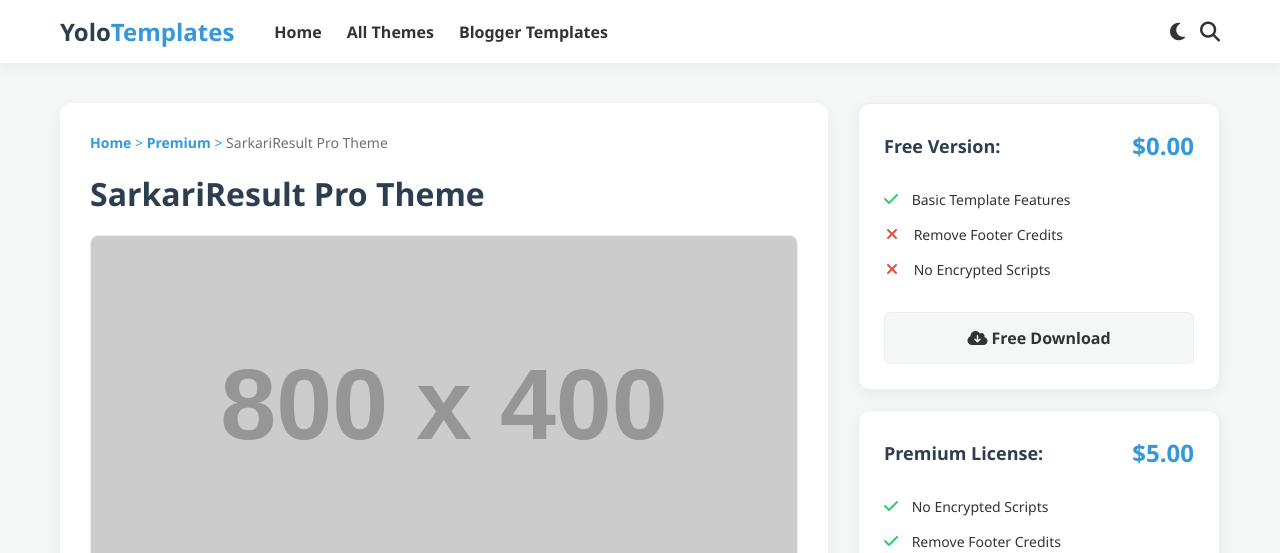
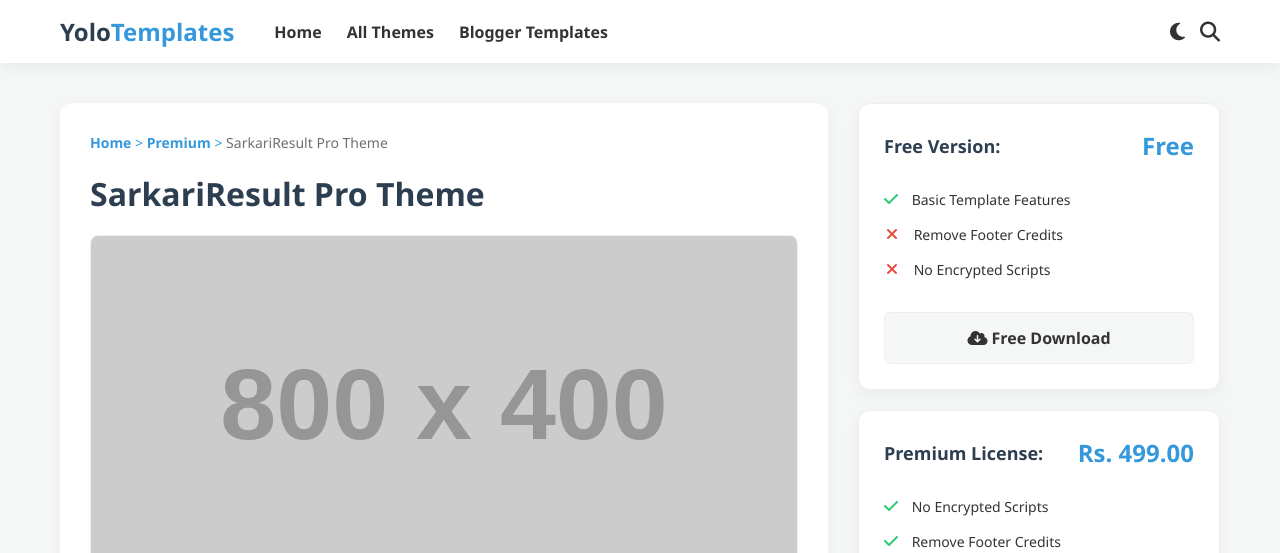
Before and after one commit to yolotemplates/yolotemplates.github.io, a Jekyll site: the page built from _posts/2026-10-30-jobportal-pro.md, in a window 1280 px wide. Shown: the top 553 px of the page. Built offline with Jekyll 4.4.1, drawn with Linux system fonts in a browser that asks for light colours.

Commit message:
Update 2026-10-30-jobportal-pro.md

```diff
--- a/_posts/2026-10-30-jobportal-pro.md
+++ b/_posts/2026-10-30-jobportal-pro.md
@@ -5,8 +5,9 @@ category: "Premium"
 image: "https://via.placeholder.com/800x400/ececec/999999?text=SarkariResult"
 preview_link: "https://buy-link-here.com"
 download_link: "https://free-download-link.com"
-free_price: "$0.00"
-premium_price: "$5.00"
+premium_download_link: "https://yolotemplates.github.io/hidden-files/sarkari-pro.zip"
+free_price: "Free"
+premium_price: "Rs. 499.00"
 ---
 
 JobPortal Pro Theme ki details yahan aayengi...
```
